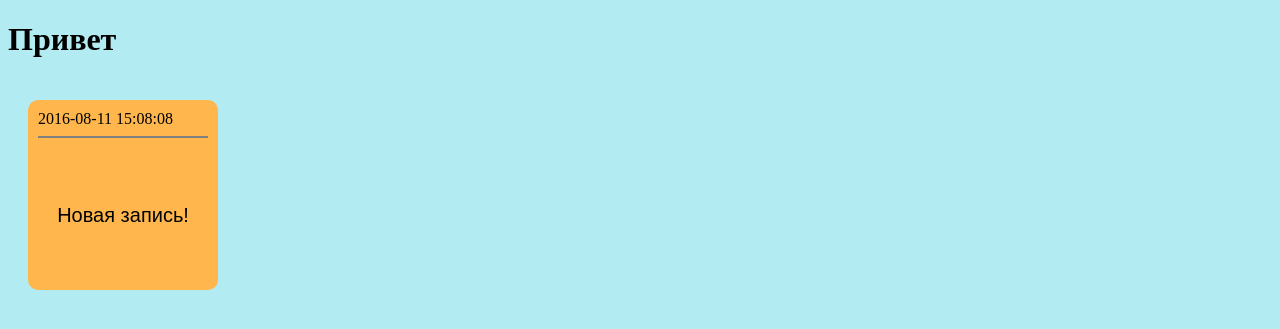
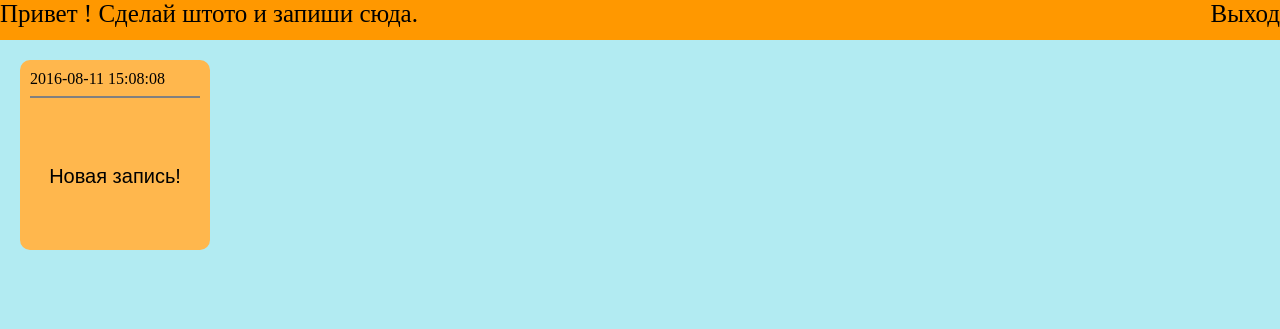
Before and after one commit to gazin94/thinks, a PHP site: page / in a window 1280 px wide. Shown: the top 329 px of the page. Run offline with PHP 8.4, Linux system fonts and the light colour scheme; the visitor is signed in with stand-in values (Sample User, id 1); data that the repository does not hold is empty.

Commit message:
99% stie

```diff
--- a/index.php
+++ b/index.php
@@ -3,7 +3,7 @@
 if (!empty($_SESSION)) {
 
 	}else
-header('location:hello.html');
+header('location:login.html');
 ?>
 
 <!DOCTYPE html>
@@ -15,20 +15,15 @@
 	 <meta charset="utf-8" />
 </head>
 <body>
-<header>
-<DIV class="header"><h1>
+<div class="header">
+	<?php
+	include('php/username.php');
+	?>
+	<a class="header" name="exit" href="php/exit.php">Выход</a>
+	</div>
 <?php
-include('php/username.php');
-?>
-</h1>
-</header>
-<?php
-
 include('php/achivments.php');
 include('php/new.php');
-//ВВод логина
-
-//header("Location:login.html");
 ?>
 </body>
 </html>
--- a/login.html
+++ b/login.html
@@ -13,7 +13,7 @@
  <button name="to_login" class="login" type="submit">Вход</button>
 </form>
  <a href="restore.html"  class="login" float="rigth">Забыл пароль!</a>
- <a href="reg.html" class="login" >Регистрацыя</a>
+ <a href="reg.html" class="login" >Регистрация</a>
  </form>
 </div>
 </body>
--- a/main.css
+++ b/main.css
@@ -9,7 +9,8 @@
 	display: inline-block;
 	padding: 10px;
 	margin: 20px;
-	vertical-align:top;
+	vertical-align: top;
+
 }
 button.thinks
 {
@@ -33,10 +34,33 @@
 	border-bottom-width: 2.5px;
 	outline: none;
 }
+header.thinks
+{
+	height: 100px;
+	background-color: green;
+	font-size: 25px;
+	border:20px solid white;
+}
+/*Шапкеа сайта*/
+div.header
+{
+	background-color:#FF9800;
+	width: 100%;
+	height: 40px;
+	font-size: 25px;
+}
+a.header
+{
+	font-size: 20px;
+	float: right;
+	font-size: 25px;
+}
 
 body
 {
 	background-color: #B2EBF2;
+	margin: 0;
+	padding: 0;
 }
 a
 {
--- /dev/null
+++ b/php/exit.php
@@ -0,0 +1,5 @@
+<?php
+session_start();
+unset($_SESSION['id']);
+header('location:../login.html');
+ ?>
--- a/php/username.php
+++ b/php/username.php
@@ -9,5 +9,7 @@
 $user_id=implode("", $_SESSION['id']);
 $query='SELECT login FROM `users` WHERE id='.$user_id;
 $res=$con->querySelect($query);
-echo "Привет ",implode('',$res);
+printf("Привет ");
+printf(implode('',$res));
+printf("! Сделай штото и запиши сюда.");
  ?>
```
